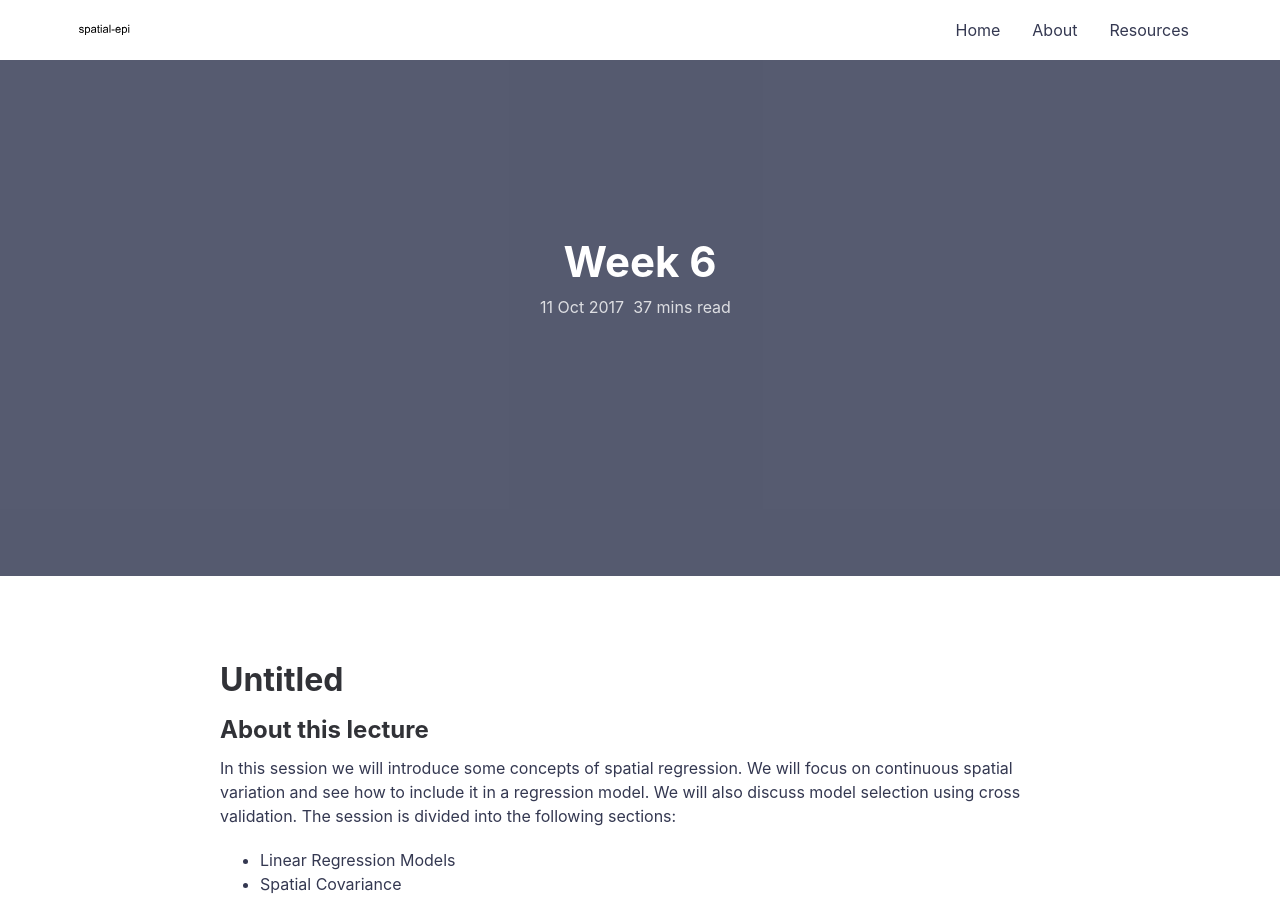
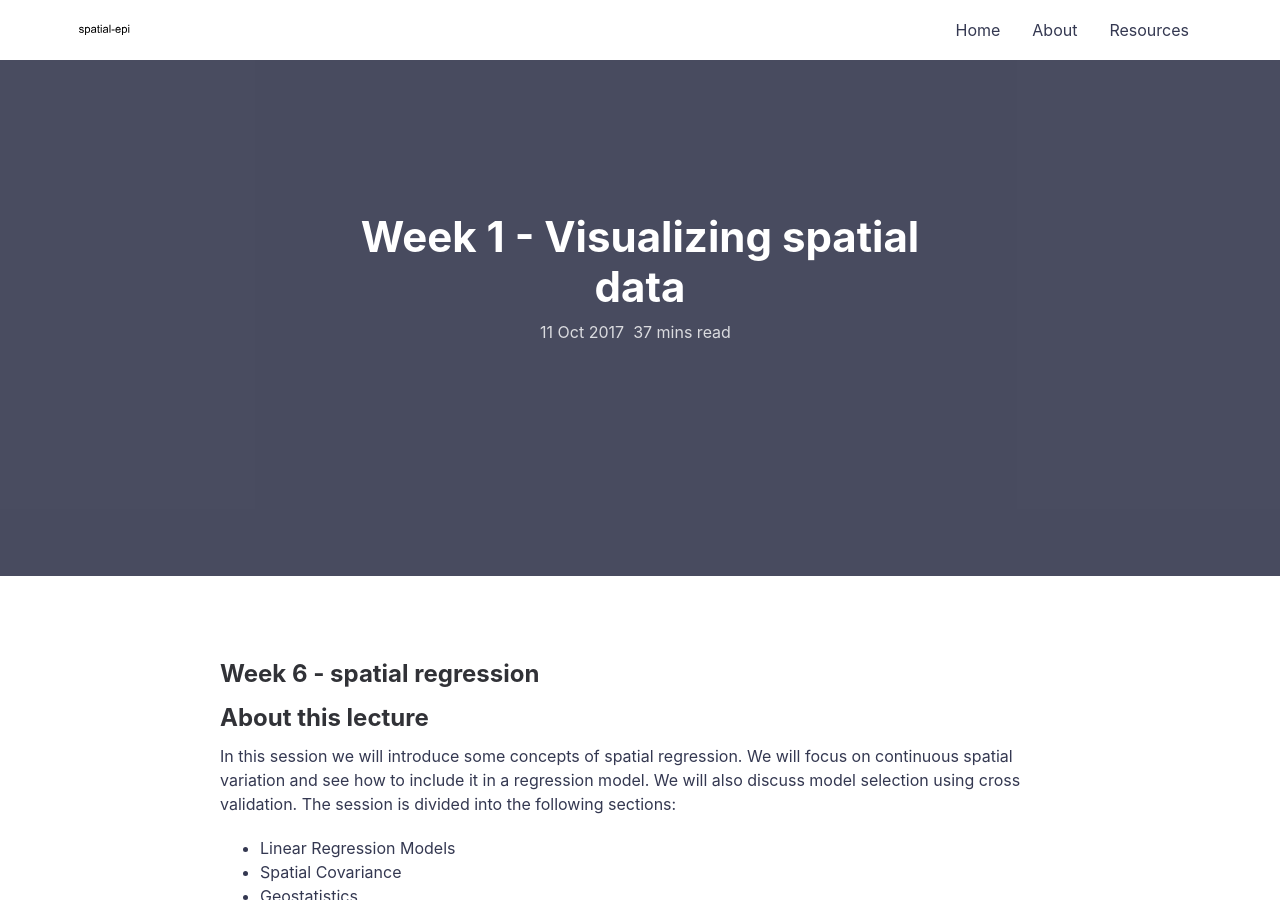
Before and after one commit to HughSt/HughSt.github.io, a Jekyll site: the page built from _posts/2017-10-11-week-6.md, in a window 1280 px wide and 900 px high. Built offline with Jekyll 4.4.1, drawn with Linux system fonts in a browser that asks for light colours; our own code applies the rules of GitHub Pages for plain Markdown files.

Commit message:
change header

```diff
--- a/_posts/2017-10-11-week-6.md
+++ b/_posts/2017-10-11-week-6.md
@@ -1,5 +1,10 @@
-Untitled
-================
+---
+layout: post
+title: Week 1 - Visualizing spatial data
+featured-img: unemployment_USA_2016
+---
+
+## Week 6 - spatial regression
 
 About this lecture
 ------------------
```
